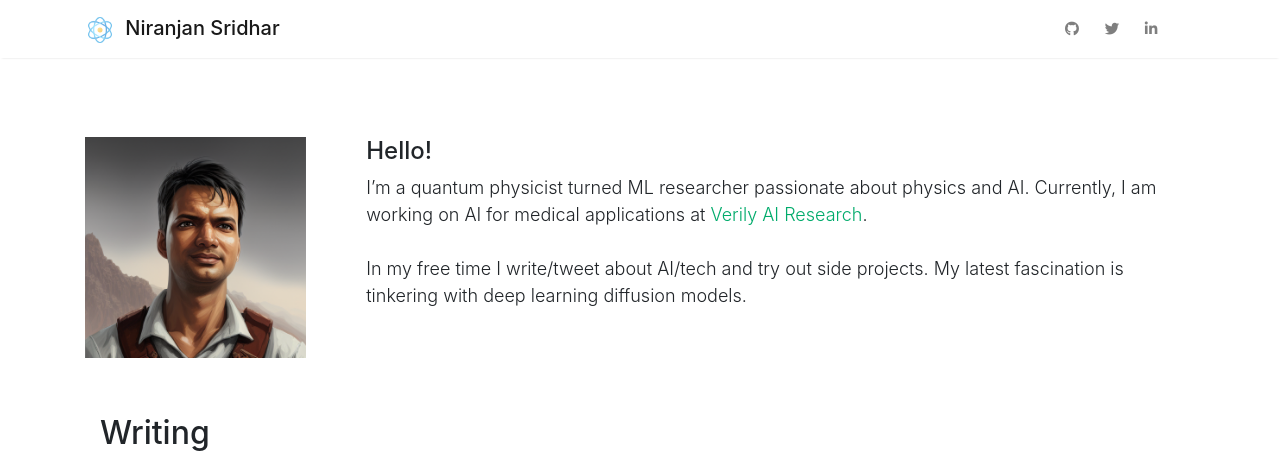
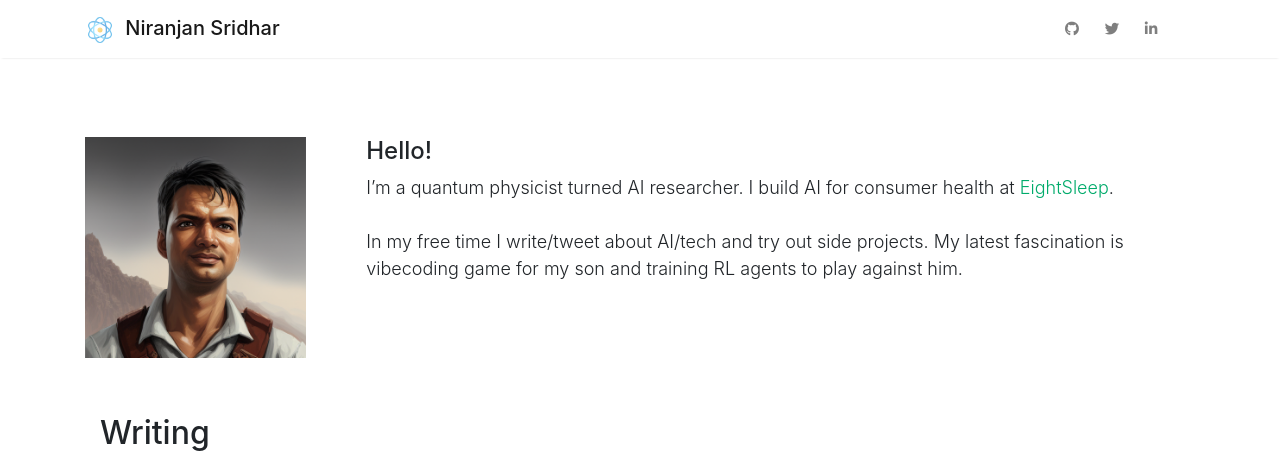
Before and after one commit to niranjansd/niranjansd.github.io, a Jekyll site: the page built from index.html, in a window 1280 px wide and 946 px high, cut to the strip 0-457 px from the top of the window. Built offline with Jekyll 4.4.1, drawn with Linux system fonts in a browser that asks for light colours; nearby versions of some CDN libraries.

Commit message:
Update personal introduction in default layout

```diff
--- a/_layouts/default.html
+++ b/_layouts/default.html
@@ -182,11 +182,11 @@
         <div class="col-md-9 pl-0">
             <h4>Hello!</h4>
             <p class="nirintro" style="font-size: 18px; font-weight: 300 ">
-              I’m a quantum physicist turned ML researcher passionate about physics and AI. Currently, I am working on AI for medical applications at <a href="https://verily.com/press/verily-opens-new-r-d-center-in-israel-focused-on-the-application-of-ai-in-healthcare/" target="_blank">Verily AI Research</a>.
+              I’m a quantum physicist turned AI researcher. I build AI for consumer health at <a href="https://www.eightsleep.com/careers/?srsltid=AfmBOorw4FpCq6i9MrIamrHstjAV6v5lqBXLa8boGIIEGvyy8bVsDx1a" target="_blank">EightSleep</a>.
               <br>
               <br>
               In my free time I write/tweet about AI/tech and try out side projects.
-              My latest fascination is tinkering with deep learning diffusion models.
+              My latest fascination is vibecoding game for my son and training RL agents to play against him.
             </p>
         </div>
     </div>
```
